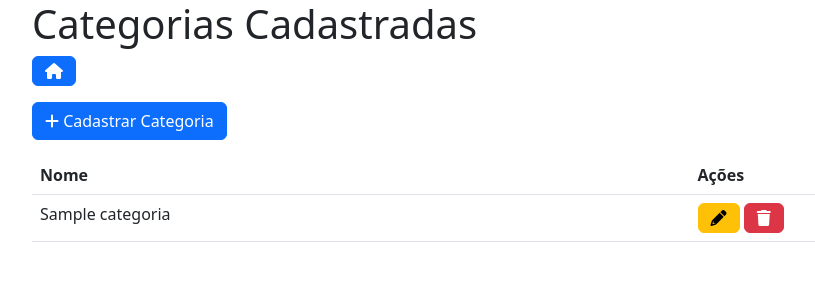
After one commit to edg00d/Biblioteca_crud, a Django app: page /categorias in a window 1280 px wide. The commit adds this page. Shown: the top 300 px of the page, without its empty margins (50-865 px from the left). Run offline with Django 4.2, Linux system fonts and the light colour scheme; tables that the repository leaves empty hold one stand-in row (values such as "Sample post"); some libraries are stand-ins or nearby versions.

Commit message:
CRUD de categoria

```diff
--- a/crud_biblioteca/crud_biblioteca/models.py
+++ b/crud_biblioteca/crud_biblioteca/models.py
@@ -11,3 +11,4 @@ class produto(models.Model):
     categoria = models.ForeignKey('categoria', on_delete=models.CASCADE)
 #python .\manage.py makemigrations crud_biblioteca
 #python .\manage.py migrate
+#python .\manage.py runserver
--- /dev/null
+++ b/crud_biblioteca/crud_biblioteca/templates/categorias/lista.html
@@ -0,0 +1,33 @@
+{% extends 'base.html' %}
+{% block conteudo %}
+<h1>Categorias Cadastradas</h1>
+<p>
+    <a href="{% url 'home' %}" class="btn btn-primary">
+        <i class="fa fa-home"></i>
+    </a>
+</p>
+<p>
+    <a href="{% url 'categorias.novo' %}" class="btn btn-primary">
+        <i class="fa fa-plus"></i> Cadastrar Categoria
+    </a>
+</p>
+<table class="table table-hover">
+    <tr>
+        <th>Nome</th>
+        <th>Ações</th>
+    </tr>
+    {% for c in categorias %}
+    <tr>
+        <td>{{c.nome}}</td>
+        <td>
+            <a href="{% url 'categorias.editar' c.id %}" class="btn btn-warning">
+                <i class="fa fa-pencil"></i>
+            </a>
+            <a href="{% url 'categorias.excluir' c.id %}" class="btn btn-danger" onclick=" return confirm('Deseja Excluir {{ c.nome }} ? ')">
+                <i class="fa fa-trash"></i>
+            </a>
+        </td>
+    </tr>
+    {% endfor %}
+</table>
+{% endblock %}
--- a/crud_biblioteca/crud_biblioteca/templates/pages/home.html
+++ b/crud_biblioteca/crud_biblioteca/templates/pages/home.html
@@ -3,5 +3,6 @@
 <h1>Aplicação de CRUD com django</h1>
 <p>
     <a href="{% url 'produtos.lista' %}" class="btn btn-primary">Cadastro de Produtos</a>
+    <a href="{% url 'categorias.lista' %}" class="btn btn-primary">Cadastro de Categorias</a>
 </p>
 {% endblock %}
--- a/crud_biblioteca/crud_biblioteca/templates/produtos/lista.html
+++ b/crud_biblioteca/crud_biblioteca/templates/produtos/lista.html
@@ -1,6 +1,11 @@
 {% extends 'base.html' %}
 {% block conteudo %}
 <h1>Produtos Cadastrados</h1>
+<p>
+    <a href="{% url 'home' %}" class="btn btn-primary">
+        <i class="fa fa-home"></i>
+    </a>
+</p>
 <p>
     <a href="{% url 'produtos.novo' %}" class="btn btn-secondary">
         <i class="fa fa-plus"></i> Cadastrar Produto
--- a/crud_biblioteca/crud_biblioteca/urls.py
+++ b/crud_biblioteca/crud_biblioteca/urls.py
@@ -15,12 +15,17 @@ Including another URLconf
 """
 from django.contrib import admin
 from django.urls import path
-from crud_biblioteca.views import pages, produtos
+from crud_biblioteca.views import pages, produtos,categorias
 
 urlpatterns = [
     path('', pages.home, name='home'),
     path('produtos', produtos.lista, name='produtos.lista'),
     path('produtos/novo', produtos.novo, name='produtos.novo'),
     path('produtos/editar/<id>', produtos.editar, name='produtos.editar'),
-    path('produtos/excluir/<id>', produtos.excluir, name='produtos.excluir')
+    path('produtos/excluir/<id>', produtos.excluir, name='produtos.excluir'),
+
+    path('categorias', categorias.lista, name='categorias.lista'),
+    path('categorias/novo', categorias.novo, name='categorias.novo'),
+    path('categorias/editar/<id>', categorias.editar, name='categorias.editar'),
+    path('categorias/excluir/<id>', categorias.excluir, name='categorias.excluir')
 ]
--- /dev/null
+++ b/crud_biblioteca/crud_biblioteca/views/categorias.py
@@ -0,0 +1,35 @@
+from django.shortcuts import render, redirect, get_object_or_404
+from crud_biblioteca.models import categoria
+from django.forms import ModelForm
+class categoria_form(ModelForm):
+    class Meta:
+        model= categoria
+        fields= '__all__'
+def lista(request):
+    return render(request, 'categorias/lista.html', {
+        'categorias': categoria.objects.all()
+    })
+def novo(request):
+    frm = categoria_form(request.POST or None)
+    if frm.is_valid():
+        frm.save()
+        return redirect('categorias.lista')
+    return render(request, 'categorias/form.html', {
+        'frm': frm,
+        'titulo': 'Cadastrar categoria'
+    })
+def editar(request, id):
+    Categoria = get_object_or_404(categoria, pk=id)
+    frm = categoria_form(request.POST or None, instance=Categoria)
+    if frm.is_valid():
+        frm.save()
+        return redirect('categorias.lista')
+    return render(request, 'categorias/form.html', {
+        'frm': frm,
+        'titulo': 'Editar categoria'
+    })
+def excluir(request, id):
+    Categoria = get_object_or_404(categoria, pk=id)
+    frm = categoria_form(request.POST or None, instance=Categoria)
+    Categoria.delete()
+    return redirect('categorias.lista')
```
Also changed, not shown: crud_biblioteca/crud_biblioteca/templates/categorias/form.html (added, +17 -0 lines).
